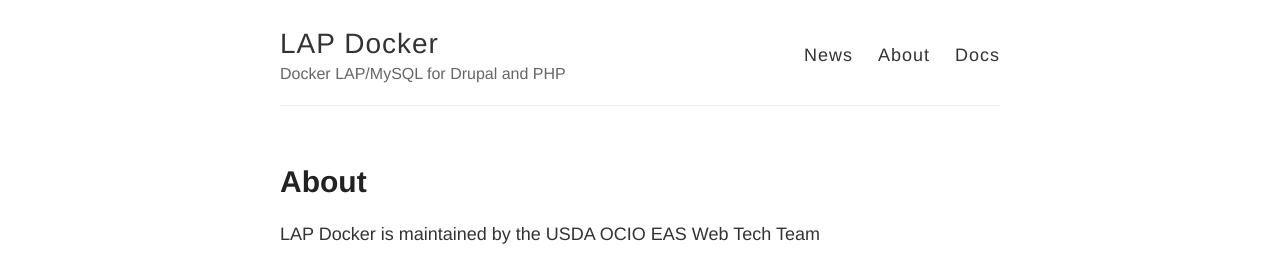
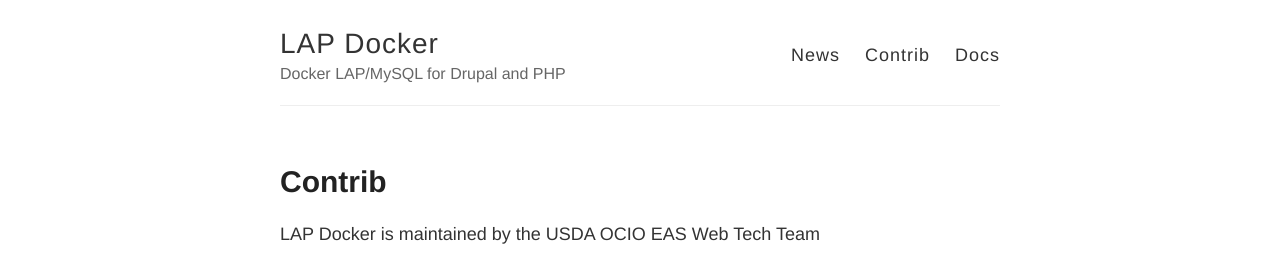
Before and after one commit to hedinfaok/lap-docker, a Jekyll site: the page built from contrib.md, in a window 1280 px wide. Shown: the top 274 px of the page. Built offline with Jekyll 4.4.1, drawn with Linux system fonts in a browser that asks for light colours; Markdown is read by kramdown in place of the engine named in the settings.

Commit message:
Migrate about page to contrib.

```diff
--- a/_layouts/default.html
+++ b/_layouts/default.html
@@ -28,7 +28,7 @@
 
           <nav>
             <a href="{{ site.baseurl }}/news/">News</a>
-            <a href="{{ site.baseurl }}/about/">About</a>
+            <a href="{{ site.baseurl }}/contrib/">Contrib</a>
 			<a href="{{ site.baseurl }}/docs/">Docs</a>
           </nav>
         </header>
--- a/about.md
+++ b/contrib.md
@@ -1,7 +1,7 @@
 ---
 layout: page
-title: About
-permalink: /about/
+title: Contrib
+permalink: /contrib/
 ---
 
 LAP Docker is maintained by the USDA OCIO EAS Web Tech Team
```
